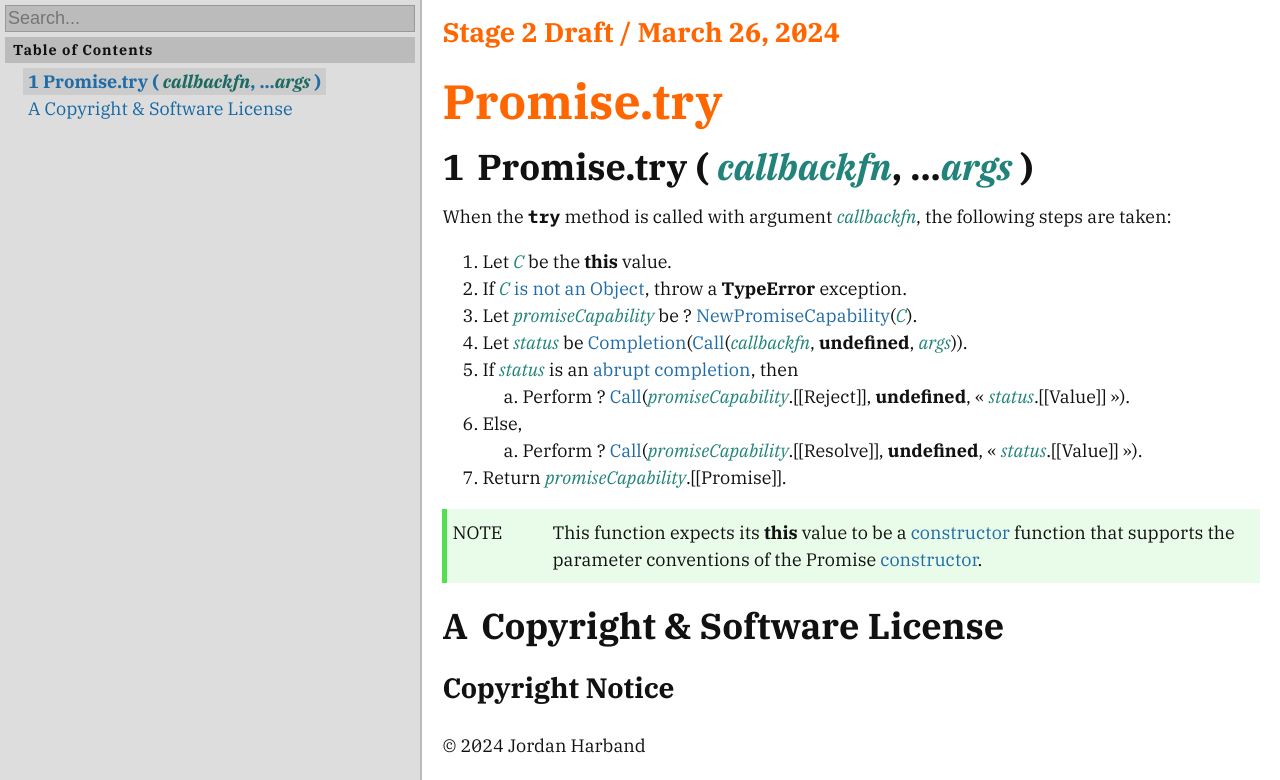
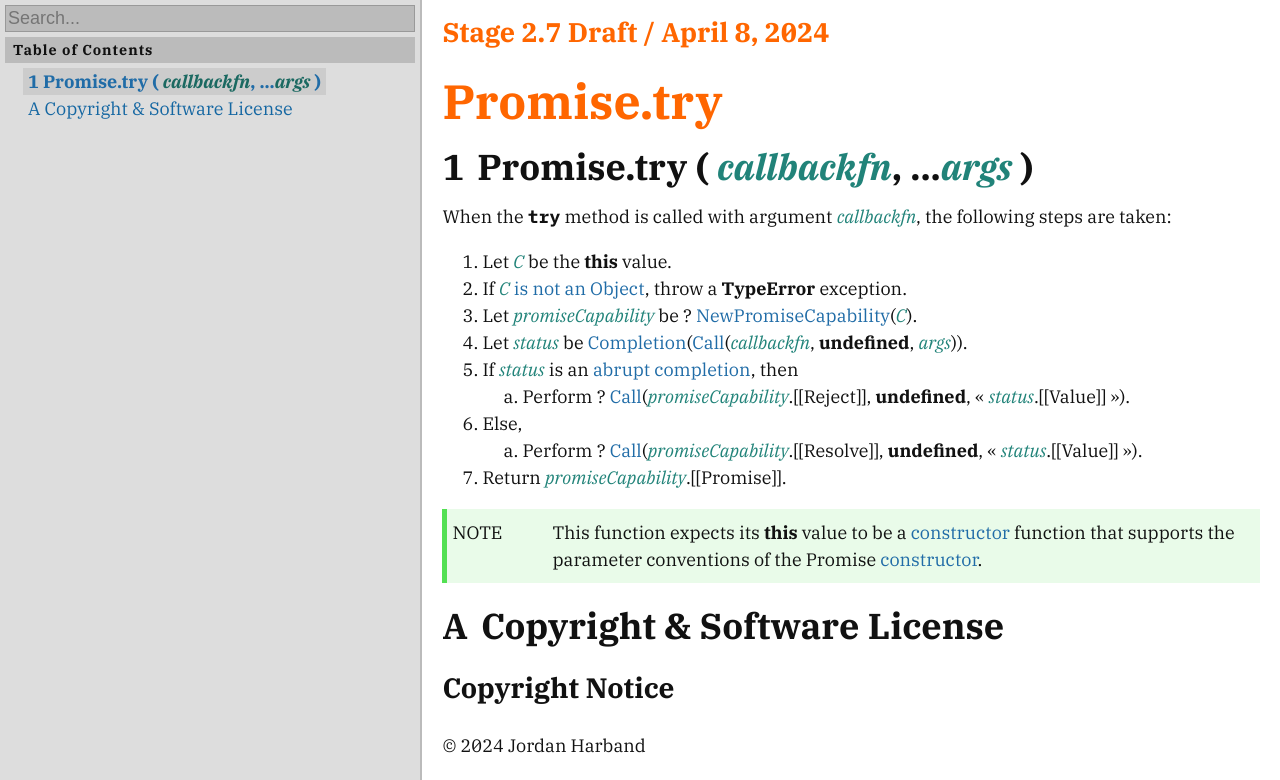
Before and after one commit to tc39/proposal-promise-try, a website: page index.html in a window 1280 px wide. Shown: the top 780 px of the page. Drawn offline with nearby package versions, Linux system fonts and the light colour scheme.

Commit message:
Stage 2.7
See https://github.com/tc39/proposals/commit/301fc9c7eef2344d2b443f32a9c24ecd5fbdbec0

```diff
--- a/index.html
+++ b/index.html
@@ -2980,7 +2980,7 @@ li.menu-search-result-term:before {
 </ul></div><div id="menu-toggle"><svg xmlns="http://www.w3.org/2000/svg" style="width:100%; height:100%; stroke:currentColor" viewBox="0 0 120 120">
       <title>Menu</title>
       <path stroke-width="10" stroke-linecap="round" d="M30,60 h60  M30,30 m0,5 h60  M30,90 m0,-5 h60"></path>
-    </svg></div><div id="menu-spacer" class="menu-spacer"></div><div id="menu"><div id="menu-search"><input type="text" id="menu-search-box" placeholder="Search..."><div id="menu-search-results" class="inactive"></div></div><div id="menu-pins"><div class="menu-pane-header">Pins<button class="unpin-all">clear</button></div><ul id="menu-pins-list"></ul></div><div class="menu-pane-header">Table of Contents</div><div id="menu-toc"><ol class="toc"><li><span class="item-toggle-none"></span><a href="#sec-promise.try" title="Promise.try ( callbackfn, ...args )"><span class="secnum">1</span> Promise.try ( <var>callbackfn</var>, ...<var>args</var> )</a></li><li><span class="item-toggle-none"></span><a href="#sec-copyright-and-software-license" title="Copyright &amp; Software License"><span class="secnum">A</span> Copyright &amp; Software License</a></li></ol></div></div><div id="spec-container"><h1 class="version">Stage 2 Draft / March 26, 2024</h1><h1 class="title">Promise.try</h1>
+    </svg></div><div id="menu-spacer" class="menu-spacer"></div><div id="menu"><div id="menu-search"><input type="text" id="menu-search-box" placeholder="Search..."><div id="menu-search-results" class="inactive"></div></div><div id="menu-pins"><div class="menu-pane-header">Pins<button class="unpin-all">clear</button></div><ul id="menu-pins-list"></ul></div><div class="menu-pane-header">Table of Contents</div><div id="menu-toc"><ol class="toc"><li><span class="item-toggle-none"></span><a href="#sec-promise.try" title="Promise.try ( callbackfn, ...args )"><span class="secnum">1</span> Promise.try ( <var>callbackfn</var>, ...<var>args</var> )</a></li><li><span class="item-toggle-none"></span><a href="#sec-copyright-and-software-license" title="Copyright &amp; Software License"><span class="secnum">A</span> Copyright &amp; Software License</a></li></ol></div></div><div id="spec-container"><h1 class="version">Stage 2.7 Draft / April 8, 2024</h1><h1 class="title">Promise.try</h1>
 
 <emu-clause id="sec-promise.try">
 	<h1><span class="secnum">1</span> Promise.try ( <var>callbackfn</var>, ...<var>args</var> )</h1>
```
Also changed, not shown: README.md, 1 other file.
